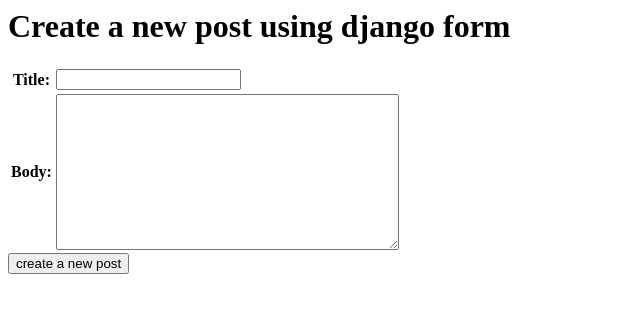
After one commit to jaeyunha/blogproject-django, a Django app: page /formcreate/ in a window 1280 px wide. The commit adds this page. Shown: the top 313 px of the page, without its empty margins (0-640 px from the left). Run offline with Django 4.2, Linux system fonts and the light colour scheme; parts of the project's set-up code (start-up, migrations or seed data) failed here and were passed over.

```diff
--- /dev/null
+++ b/blogapp/forms.py
@@ -0,0 +1,14 @@
+from django import forms
+from .models import Blog
+
+class Blogform(forms.Form):
+    # 내가 입력 받고자 하는것들
+    title = forms.CharField()
+    body = forms.CharField(widget=forms.Textarea)
+
+
+class BlogModelForm(forms.ModelForm):
+    class Meta:
+        model = Blog
+        # fields = '__all__'
+        fields = ['title', 'body']
--- /dev/null
+++ b/blogapp/templates/form_create.html
@@ -0,0 +1,8 @@
+<h1>Create a new post using django form</h1>
+<form action="" method="POST">
+  {% csrf_token %}
+  <table>
+    {{ form.as_table }}
+  </table>
+  <input type="submit" value="create a new post" />
+</form>
--- a/blogapp/views.py
+++ b/blogapp/views.py
@@ -1,5 +1,54 @@
-from django.shortcuts import render
-
+from django.shortcuts import render, redirect
+from .models import Blog
+from django.utils import timezone
+from .forms import Blogform, BlogModelForm
 # Create your views here.
 def home(request):
-    return render(request, 'index.html')
+    # To show all the posts in home.
+    # posts = Blog.objects.all()
+    posts = Blog.objects.filter.order_by('-date') # code to filter, this one is by order of date
+    return render(request, 'index.html', {'posts':posts})
+
+# html to show for a user to write a new post
+def new(request):
+    return render(request, 'new.html')
+
+# function to save a post
+def create(request):
+    if(request.method == 'POST'):
+        post = Blog()
+        post.title = request.POST['title']
+        post.body = request.POST['body']
+        post.date = timezone.now()
+        post.save()
+
+    return redirect('home')
+
+
+# function to get an input using django form.
+# can handle with both GET (=입력값을 받을수 있는 html을 갖다 줘야함) request and \
+# POST (=입력한 내용을 데이터베이스에 저장. form 에서 입력한 내용을 처리) request.
+def formcreate(request):
+    if request.method == 'POST':
+        #입력 내용을 DB에 저장
+        form = Blogform(request.POST)
+        if form.is_valid():
+            post = Blog()
+            post.title = form.cleaned_data['title']
+            post.body = form.cleaned_data['body']
+            post.save()
+            return redirect('home')
+    else:
+        #입력을 받을 수 있는 html을 갖다주기.
+        form = Blogform()
+    return render(request, 'form_create.html', {'form':form})
+
+def modelformcreate(request):
+    if request.method == 'POST':
+        form = BlogModelForm(request.POST)
+        if form.is_valid():
+            form.save()
+            return redirect('home')
+    else:
+        form = BlogModelForm()
+    return render(request, 'form_create.html', {'form':form})
--- a/blogproject/urls.py
+++ b/blogproject/urls.py
@@ -20,4 +20,14 @@ from blogapp import views
 urlpatterns = [
     path('admin/', admin.site.urls),
     path('', views.home, name = 'home'),
+
+    # making a blog object by using html form.
+    path('new/', views.new, name='new'),
+    path('create/', views.create, name='create'),
+
+    # making a blog object by using django form
+    path('formcreate/', views.formcreate, name='formcreate'),
+
+    # making a blog object by using django modelform.
+    path('modelformcreate/', views.modelformcreate, name='modelformcreate'),
 ]
```
Also changed, not shown: blogapp/templates/index.html (+12 -0 lines), blogapp/templates/new.html (added, +12 -0 lines), db.sqlite3.
